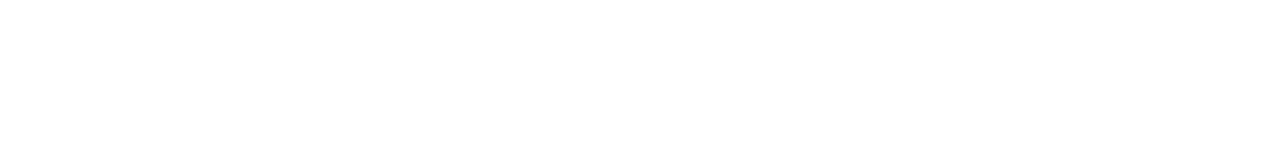
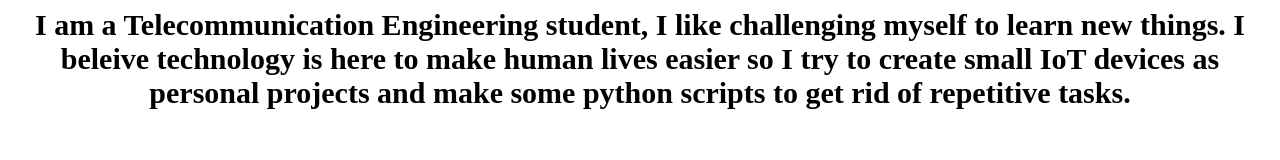
Before and after one commit to mohamedali-zorgati1997/mohamedali-zorgati1997, a plain HTML site: page index.html in a window 1280 px wide. Drawn offline with Linux system fonts and the light colour scheme.

Commit message:
Update index.html

```diff
--- a/index.html
+++ b/index.html
@@ -3,6 +3,12 @@
 <title>Mohamed Ali ZORGATI</title>
 </head>
 <body>
-
+  <p style="
+    text-align: center;
+    font-weight: bold;
+    font-size: 30px;
+  ">
+    I am a Telecommunication Engineering student, I like challenging myself to learn new things. I beleive technology is here to make human lives easier so I try to create small IoT devices as personal projects and make some python scripts to get rid of repetitive tasks.
+  </p>
 </body>
 </html>
```
